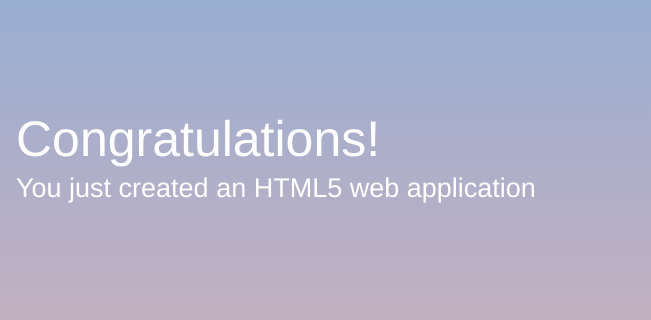
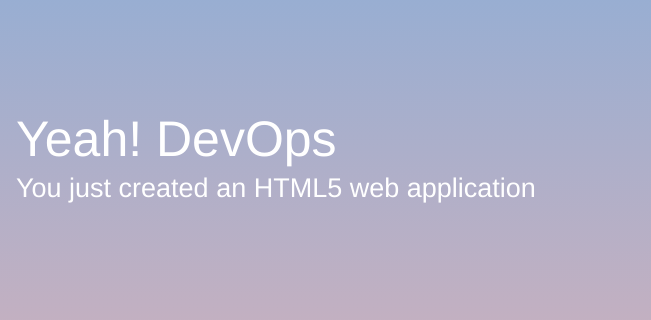
Before and after one commit to weimingli/static-website, a plain HTML site: page webpage/index.html in a window 1280 px wide. Shown: the part 171-491 px from the top of the page, 629-1280 px from the left. Drawn offline with Linux system fonts and the light colour scheme.

Commit message:
changed title

```diff
--- a/webpage/index.html
+++ b/webpage/index.html
@@ -58,7 +58,7 @@
         <div class="message">
             <a class="twitter-link" href="http://twitter.com/home/?status=I%20created%20a%20project%20with%20AWS%20CodeStar!%20%23AWS%20%23AWSCodeStar%20https%3A%2F%2Faws.amazon.com%2Fcodestar"><img src="img/tweet.svg" /></a>
             <div class="text">
-                <h1>Congratulations!</h1>
+                <h1>Yeah! DevOps</h1>
                 <h2>You just created an HTML5 web application</h2>
             </div>
         </div>
```
